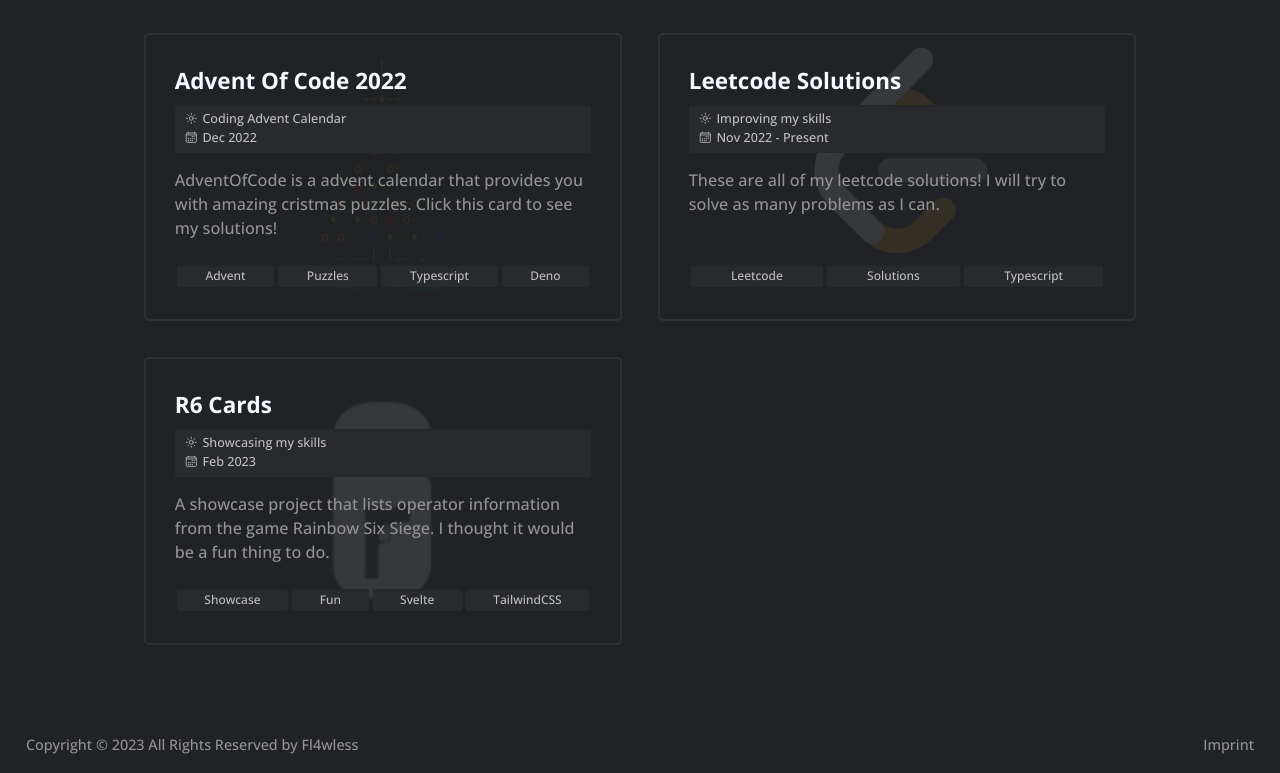
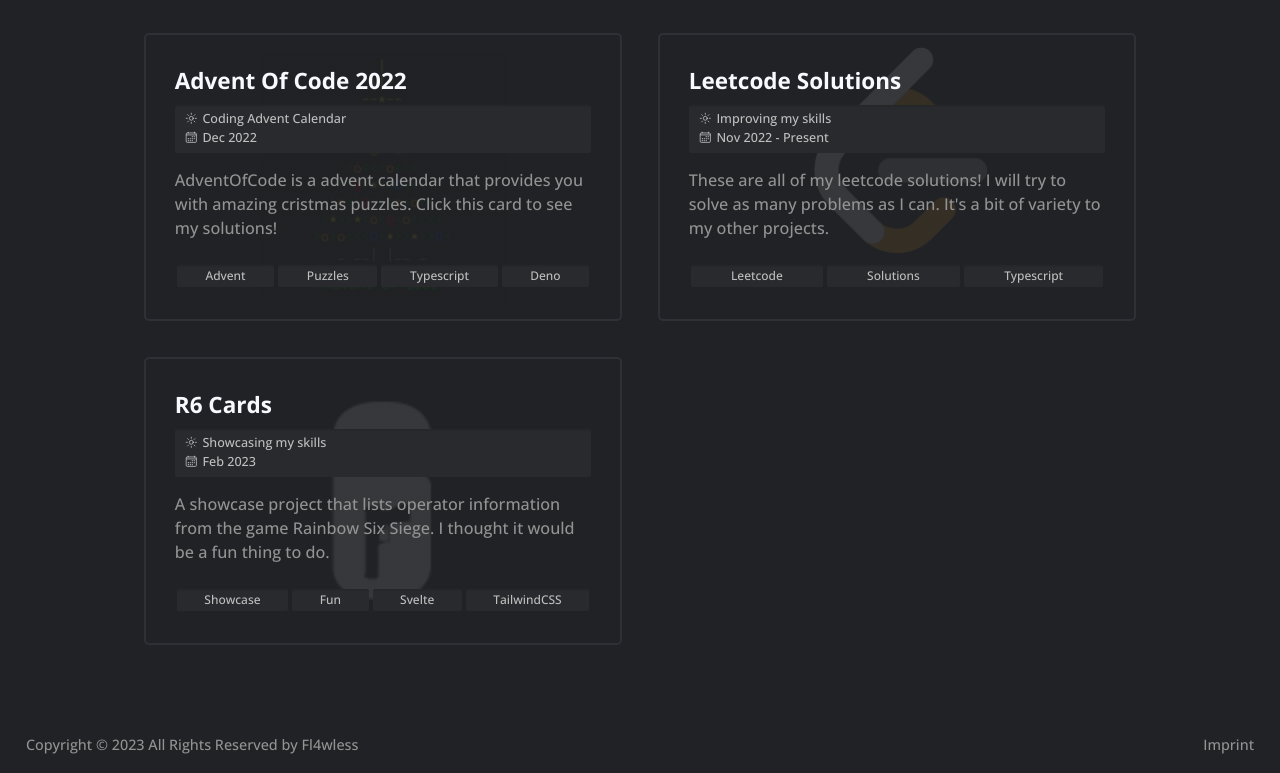
Before and after one commit to zFl4wless/web-presence, a website: page public/index.html in a window 1280 px wide. Shown: the part 1230-2003 px from the top of the page. Drawn offline with nearby package versions, Linux system fonts and the light colour scheme; a script that the page names is missing.

Commit message:
feat: changes leetcode project card content

```diff
--- a/public/index.html
+++ b/public/index.html
@@ -201,7 +201,7 @@
                                 </div>
                                 <p>
                                     These are all of my leetcode solutions! I will try to solve as many problems as I
-                                    can.
+                                    can. It's a bit of variety to my other projects.
                                 </p>
                                 <ul class="project__card-tags">
                                     <li>Leetcode</li>
@@ -217,8 +217,7 @@
                 <a href="https://github.com/zFl4wless/r6-cards">
                     <div class="projects__album-item">
                         <!-- Project Card -->
-                        <div class="project__card"
-                            style="background-image: linear-gradient(rgba(32, 34, 37, 0.9), rgba(32, 34, 37, 0.9)),
+                        <div class="project__card" style="background-image: linear-gradient(rgba(32, 34, 37, 0.9), rgba(32, 34, 37, 0.9)),
                           url('assets/img/project-thumbnails/r6-cards.png'); background-size: 215px;">
                             <div class="project__card-content">
                                 <h2>R6 Cards</h2>
```
